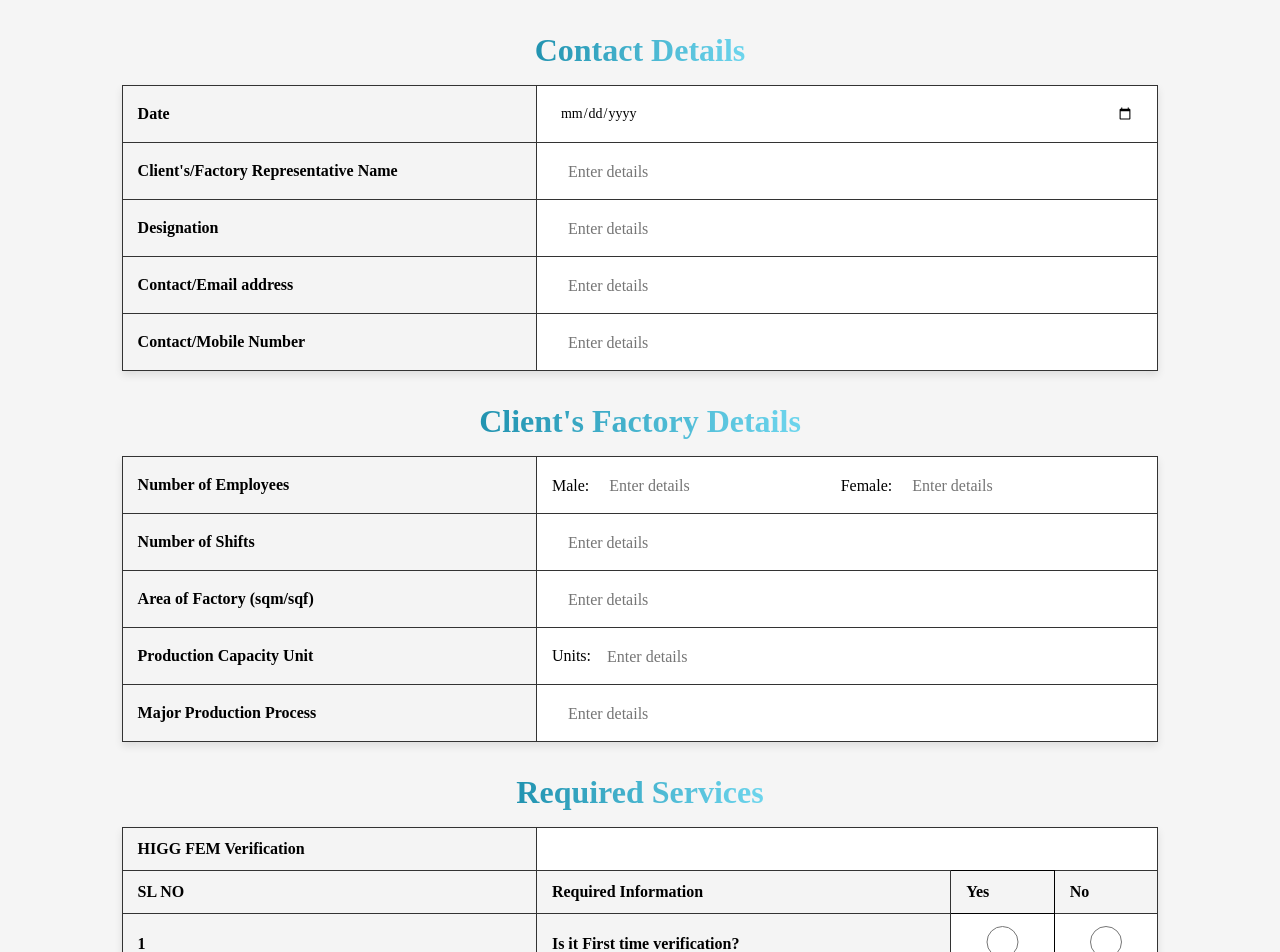
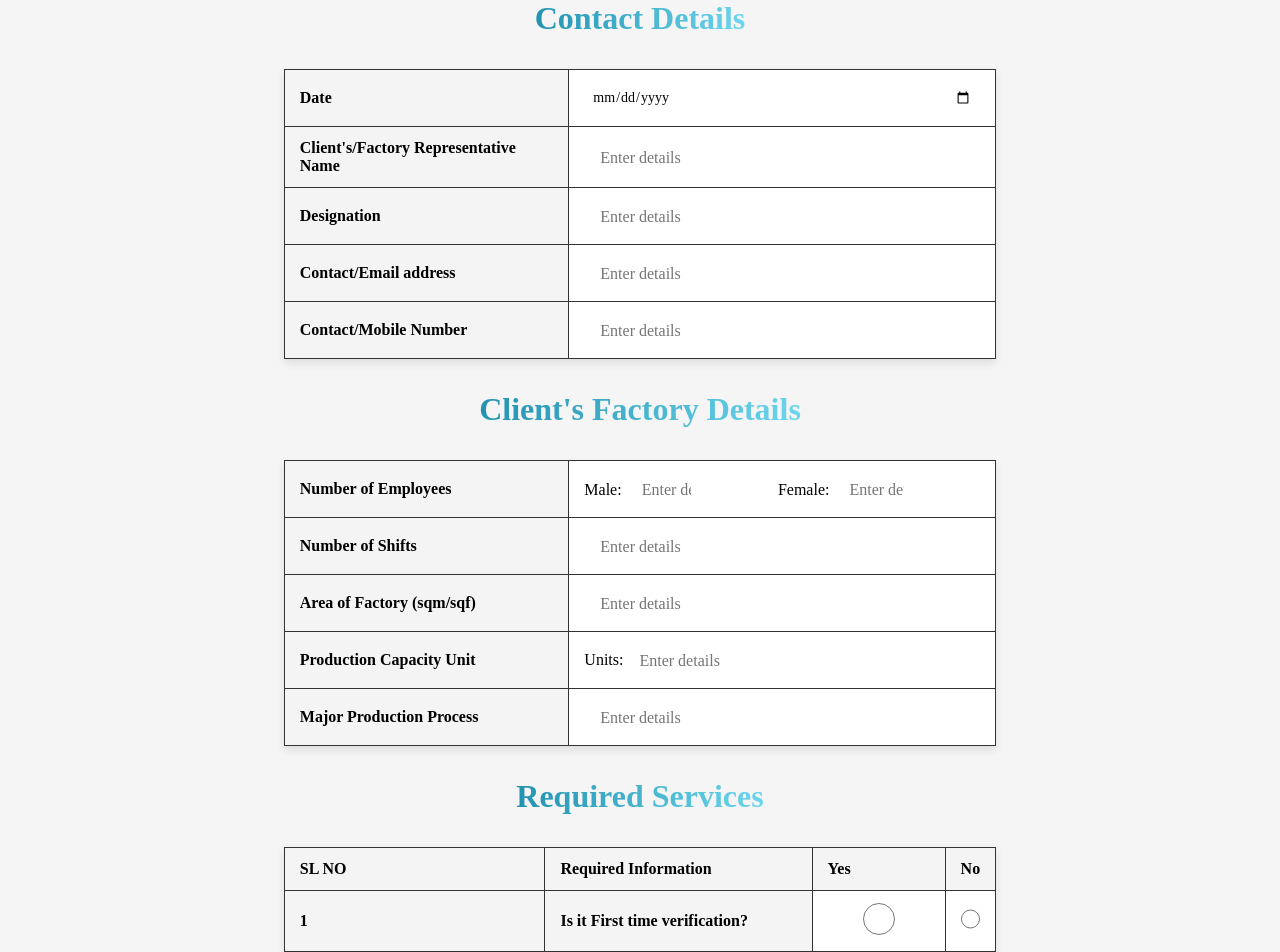
Before and after one commit to DevwithHahsir/FormReact, a React (Vite) app: page /contact in a window 1280 px wide. Shown: the top 952 px of the page. Built offline with nearby package versions, Linux system fonts and the light colour scheme.

Commit message:
css updated

```diff
--- a/src/componenets/Contacts.jsx
+++ b/src/componenets/Contacts.jsx
@@ -5,7 +5,7 @@ export default function Contacts() {
   return (
     <>
       <div className="contact-detail">
-        <div className="heading">
+        <div className="contact-heading ">
           <h1>Contact Details</h1>
         </div>
         <table>
@@ -40,11 +40,10 @@ export default function Contacts() {
             </td>
           </tr>
         </table>
-      </div>
 
 
 
-      <div className="contact-detail factoryDetail">
+
         <div className="heading">
           <h1>Client's Factory Details</h1>
         </div>
@@ -98,21 +97,19 @@ export default function Contacts() {
             </td>
           </tr>
         </table>
-      </div>
 
 
 
 
-      <div className="form-container contact-detail">
+
+
             <div className="heading">
                 <h1>Required Services</h1>
             </div>
         <table>
 
           <thead>
-            <tr>
-              <th className="row1">HIGG FEM Verification</th>
-            </tr>
+
             <tr>
               <th>SL NO</th>
               <th>Required Information</th>
@@ -173,6 +170,7 @@ export default function Contacts() {
             </tr>
           </tbody>
         </table>
+
       </div>
     </>
   );
--- a/src/componenets/Login.jsx
+++ b/src/componenets/Login.jsx
@@ -1,23 +1,17 @@
-import React from 'react'
-import { Link } from 'react-router-dom';
+import React from "react";
+import { Link } from "react-router-dom";
 
 import { FaFacebook } from "react-icons/fa";
 import { FaApple } from "react-icons/fa";
 import { FaGoogle } from "react-icons/fa";
 
-import "../cssFiles/login.css"
+import "../cssFiles/login.css";
 
 export default function Login() {
-
-
-
   return (
     <>
-
       <div className="main-container">
-
         <form action="">
-
           <div className="logo">
             <img src="" alt="" />
           </div>
@@ -31,49 +25,65 @@ export default function Login() {
           </div>
 
           <div className="googleAuth">
-                <div className="google"><FaGoogle  className='auth-icon'/></div>
-                <div className="apple"><FaApple className='auth-icon' /></div>
-                <div className="facebook"><FaFacebook className='auth-icon' /></div>
+            <div className="google">
+              <FaGoogle className="auth-icon" />
+            </div>
+            <div className="apple">
+              <FaApple className="auth-icon" />
+            </div>
+            <div className="facebook">
+              <FaFacebook className="auth-icon" />
+            </div>
           </div>
 
           <hr />
 
           <div className="email">
             <label htmlFor="email">Email</label>
-                <input type="email" required placeholder='Enter the Email' id='email'/>
+            <input
+              type="email"
+              required
+              placeholder="Enter the Email"
+              id="email"
+            />
           </div>
 
           <div className="password">
             <label htmlFor="password">Password</label>
-                <input type="password" required placeholder='Enter the password' id='password' />
+            <input
+              type="password"
+              required
+              placeholder="Enter the password"
+              id="password"
+            />
           </div>
 
           <hr />
           <div className="alternates">
-
             <div className="checkbox">
-                    <input type="checkbox" id='check' />
+              <input type="checkbox" id="check" />
               <label htmlFor="">Remember the Password ?</label>
             </div>
 
             <div className="forget">
               <a href="">Foreget Password?</a>
             </div>
-
           </div>
 
           <div className="btn">
-                    <button > <Link to={"/dasboard"}>Sign in</Link></button>
+            <button>
+              {" "}
+              <Link to={"/dashboard"}>Sign in</Link>
+            </button>
           </div>
 
           <div className="create-account">
-                    <h5>Dont have an account ? <a href="">create account</a></h5>
+            <h5>
+              Dont have an account ? <a href="">create account</a>
+            </h5>
           </div>
-
         </form>
       </div>
-
-
     </>
-  )
+  );
 }
--- a/src/cssFiles/contatc.css
+++ b/src/cssFiles/contatc.css
@@ -1,36 +1,39 @@
-body {
+.contact-detail {
     display: flex;
-    justify-content: center;
-    align-items: flex-start;
-    height: 100vh;
+    flex-direction: column;
+    align-items: center;
+    width: 100%;
+    margin: 0 auto;
+    height:100vh;
 }
 
-.contact-detail {
-    width: 90vw;
-    display: flex;
-    flex-direction: column;
-    justify-content: center;
-    align-items: center;
-
+.contact-heading h1 {
     margin: 1rem;
+    background: linear-gradient(to right, #2193b0, #6dd5ed);
+    -webkit-background-clip: text;
+    color: transparent;
 }
 
 table {
-    width: 90%;
+    width: 80%;
     border-collapse: collapse;
     font-family: Arial, sans-serif;
     font-size: 16px;
     background-color: #fff;
     box-shadow: 0px 4px 8px rgba(0, 0, 0, 0.1);
     border: 1px solid #333;
-
-
+    margin: 1rem 0;
 }
 
 th, td {
     padding: 12px 15px;
     border: 1px solid #333;
     font-family: 'Times New Roman', Times, serif;
+}
+
+.row1
+{
+    text-align: center;
 }
 
 th {
@@ -48,64 +51,39 @@ td {
 input[type="date"] {
     width: 100%;
     padding: 8px;
-    /* border: 1px solid #ccc; */
     border-radius: 5px;
     font-size: 14px;
     background-color: transparent;
 }
 
-input {
+table input {
     background-color: transparent;
     font-size: larger;
     font-family: 'Times New Roman', Times, serif;
-    /* border: 1px solid; */
     width: 100%;
 }
 
-
-
-/* table2222222222222222222 */
-
-.gender
-{
+.gender {
     display: flex;
     justify-content: space-around;
     border: none;
 }
-.gender input
-{
+
+.gender input {
     width: 50%;
 }
 
-.unit
-{
+.unit {
     display: flex;
-    justify-content:space-between;
+    justify-content: space-between;
     align-items: center;
     border: none;
 }
-.unit input
-{
+
+.unit input {
     width: 100%;
+}
 
-}
-::placeholder
-{
+::placeholder {
     font-size: medium;
 }
-
-
-
-/* table 333333333333333333333 */
-
-.yes
-{
-    border: 1px solid;
-    width: 10%;
-}
-
-input [type="radio"]
-{
-    width: 1rem;
-    height: 1rem;
-}
--- a/src/cssFiles/login.css
+++ b/src/cssFiles/login.css
@@ -7,7 +7,7 @@
 body {
     display: flex;
     /* flex-direction: column; */
-    height: 95vh;
+    height: 96vh;
     justify-content: center;
     align-items: center;
     background-color: #F5F5F5;
@@ -115,6 +115,11 @@ hr {
     justify-content: space-between;
 }
 
+.checkbox input[type="checkbox"]
+{
+    width: 1rem;
+}
+
 
 .btn {
 
@@ -143,6 +148,14 @@ hr {
     background: linear-gradient(to right, #1a6f85, #5fbbcf);
     /* Gradient background */
 
+}
+.btn a{
+    color: #3c3d3d;
+    text-decoration: none;
+}
+.btn a:hover
+{
+    color: white;
 }
 
 .create-account
```
Lines whose indentation alone changed are shown as unchanged.
